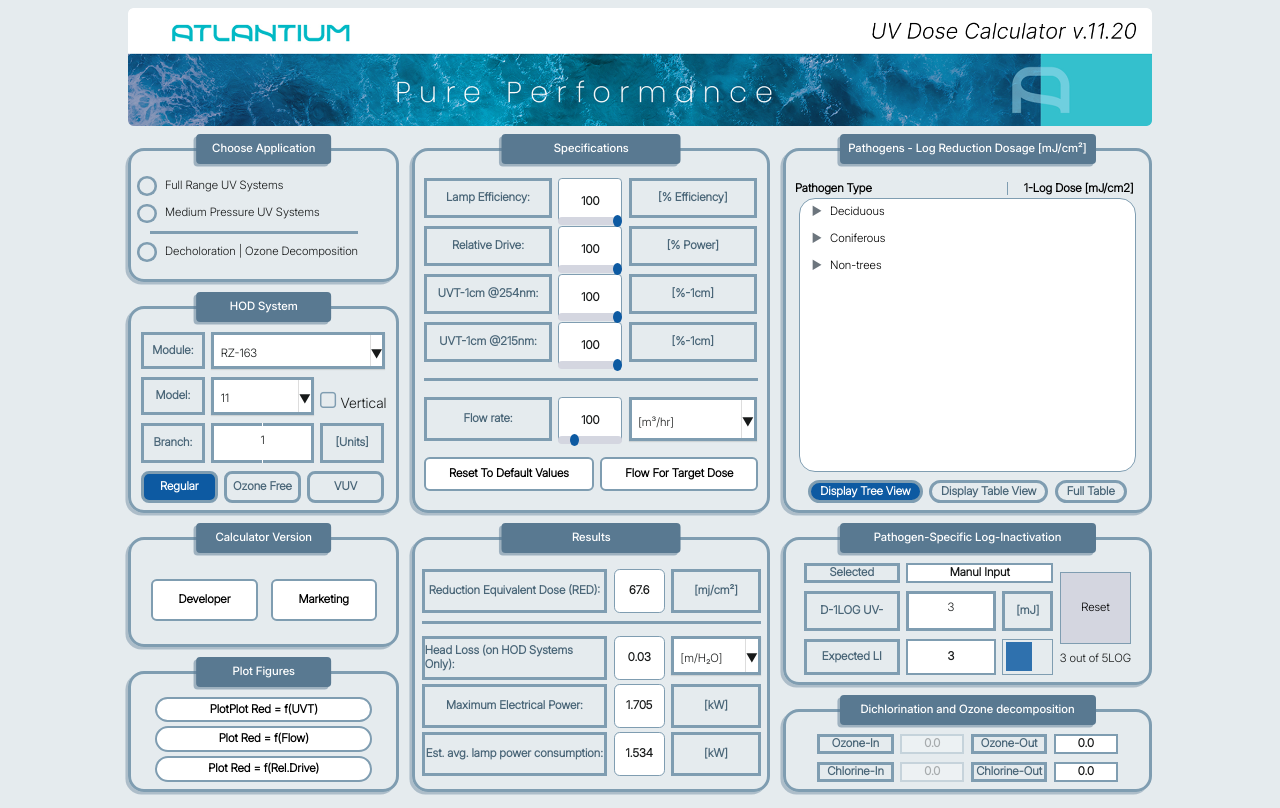
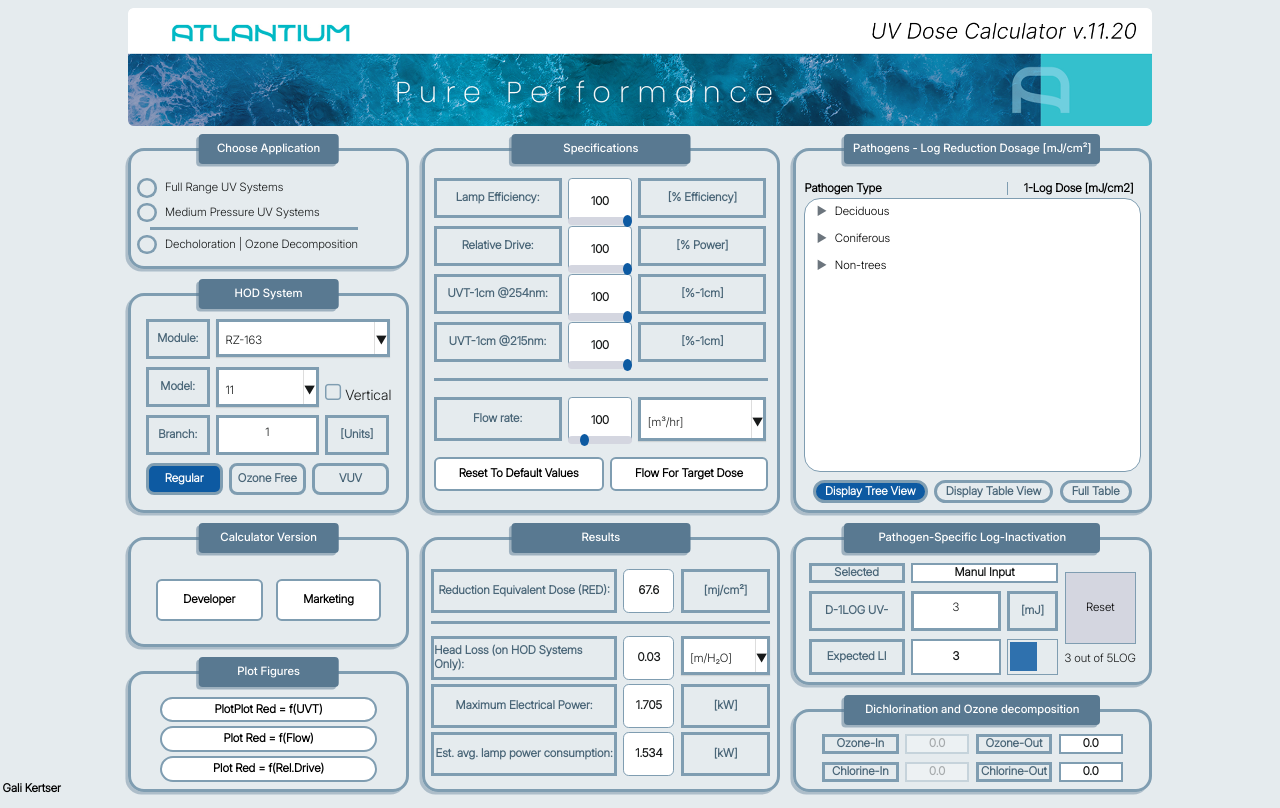
Before and after one commit to DragonGali/Calculator, a React (Vite) app in the folder client/: page / in a window 1280 px wide. Built offline with nearby package versions, Linux system fonts and the light colour scheme.

Commit message:
added my name

```diff
--- a/client/src/App.css
+++ b/client/src/App.css
@@ -6,6 +6,8 @@
   gap: 1vh;
   margin-left: 10vw;
   margin-top: 1vh;
+  min-height: 600px;
+  min-width: 700px;
 }
 
 
@@ -40,23 +42,6 @@
 }
 
 
-
-
-
-
-/* When the screen isnt wide enough, the container takes all of the screen */
-@media screen and (max-width: 900px){
-  #flex-container {
-    width: 100%;
-    margin-left: 0;
-  }
-
-
-
-}
-
-
-
 /* Dynamic header styles */
 .app-view-header {
     display: grid;
@@ -86,3 +71,10 @@
 .app-log-header:not(:last-child) {
     border-right: 0.15em solid var(--primary);
 }
+.creator-name {
+  position: fixed;
+  bottom: 0.5%;
+  left: 0.2%;
+  font-size: var(--font-regular);
+  font-weight: bold;
+}
--- a/client/src/App.jsx
+++ b/client/src/App.jsx
@@ -138,6 +138,7 @@
       )}
     </div>
   </div>
+  <p className='creator-name'>Gali Kertser</p>
   </div>
 )}
 
--- a/client/src/Components/HODSystem.jsx
+++ b/client/src/Components/HODSystem.jsx
@@ -42,7 +42,7 @@
                     </div>
                     <Dropdown className="drop-down"
                     options={[...data.model]}
-                    height={height * 0.047} width={width * 0.08}
+                    height={height * 0.05} width={width * 0.08}
                     placeholder={data.model[0].label}
                     />
                     <Checkbox items={[{ id: 1, text: 'Vertical', disabled: false }]} className="checkbox" />
--- a/client/src/Styles/CheckBox.css
+++ b/client/src/Styles/CheckBox.css
@@ -18,7 +18,7 @@
   cursor: pointer;
   color: var(--primary);
   display: block;
-  margin-top: 1.5vh;
+  margin-top: 1.8vh;
 }
 
 .check-box .label-text {
--- a/client/src/Styles/ChooseApplication.css
+++ b/client/src/Styles/ChooseApplication.css
@@ -1,9 +1,8 @@
-
 
 .radio-buttons {
-    margin-right: 3vw;
+    margin-right: 3em;
     overflow: hidden;
-    margin-top: 1vh;
+    margin-top: 1em;
 }
 
 .ChooseApplication .wrapper {
--- a/client/src/Styles/DropDown.css
+++ b/client/src/Styles/DropDown.css
@@ -58,7 +58,7 @@
   right: 0px;
   width: 1vw;
   text-align: center;
-  font-size: 1.5vh;
+  font-size: 1em;
   height: 100%;
   border-left: 0.05em solid #ddd;
 }
--- a/client/src/Styles/HODSystem.css
+++ b/client/src/Styles/HODSystem.css
@@ -1,3 +1,5 @@
+
+
 
 .HODSystem .wrapper {
     overflow: visible;
@@ -8,6 +10,7 @@
     display: flex;
     flex-flow: row;
     gap: 0.5vw;
+    height: 5vh;
 }
 
 .HODSystem .vertical-container {
@@ -19,10 +22,6 @@
 
 .HODSystem .type-box {
     width: 5vw;
-}
-
-.HODSystem .checkbox {
-    padding-top: 5vh;
 }
 
 .HODSystem .buttons {
--- a/client/src/index.css
+++ b/client/src/index.css
@@ -81,7 +81,7 @@
 .ChooseApplication form {
   display: flex;
   flex-wrap: wrap;
-  gap: 1vh;
+  gap: 0.3em;
   flex-direction: column;
   overflow: hidden;
 }
```
